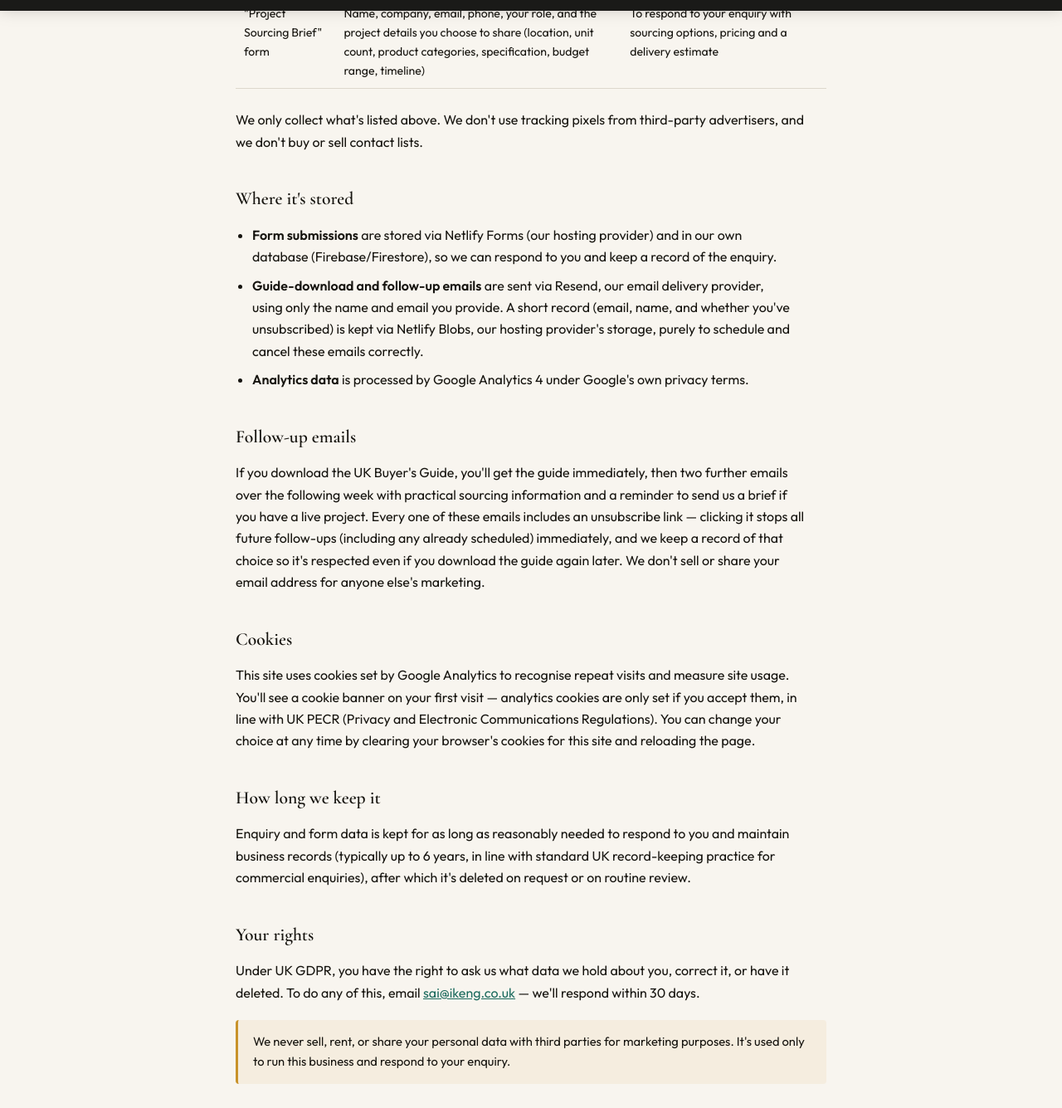
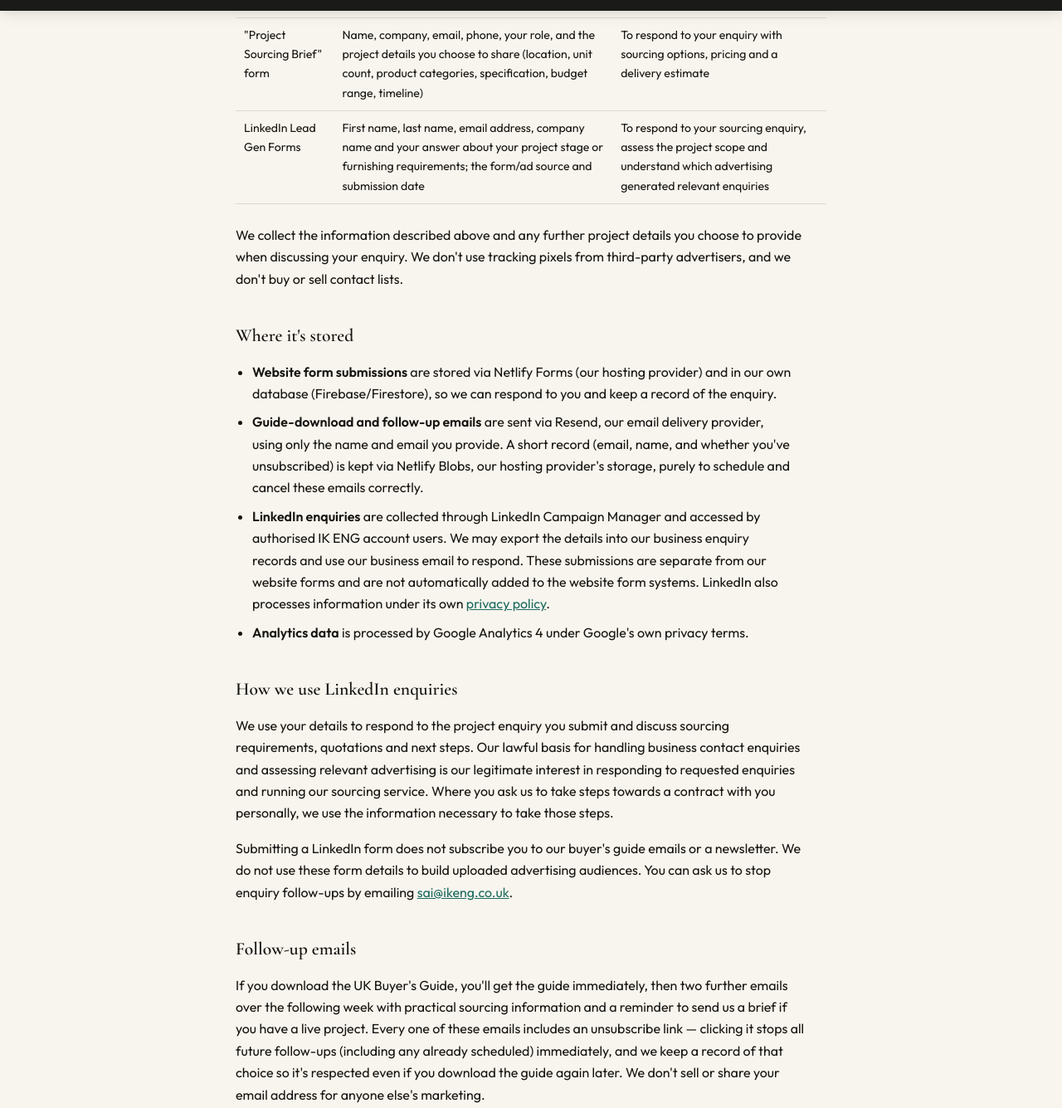
Before and after one commit to saijkp/IK-Arbitrage-SaaS, a website: page ik-v4/privacy.html in a window 1280 px wide. Shown: the part 787-2122 px from the top of the page at 83% size. Drawn offline with nearby package versions, Linux system fonts and the light colour scheme.

Commit message:
Update privacy policy for LinkedIn project enquiry forms

```diff
--- a/ik-v4/privacy.html
+++ b/ik-v4/privacy.html
@@ -6,7 +6,7 @@
 <meta charset="UTF-8">
 <meta name="viewport" content="width=device-width, initial-scale=1.0">
 <title>Privacy Policy | IK ENG</title>
-<meta name="description" content="How IK ENG collects, uses and protects your data — analytics, the sourcing brief and guide download forms, and your rights.">
+<meta name="description" content="How IK ENG collects, uses and protects your data — website enquiries, LinkedIn Lead Gen Forms, analytics and your rights.">
 <link rel="canonical" href="https://ikeng.co.uk/privacy.html">
 <link rel="icon" href="/favicon.ico" sizes="32x32">
 <link rel="icon" type="image/svg+xml" href="/favicon.svg">
@@ -79,10 +79,10 @@ height="0" width="0" style="display:none;visibility:hidden"></iframe></noscript>
   <div class="wrap">
     <p class="kicker">Legal</p>
     <h1>Privacy Policy</h1>
-    <p class="snapshot">Last updated: 2 September 2026 · IK Eng Ltd, 125 Great Clowes Street, Salford, Greater Manchester, M7 1AL</p>
+    <p class="snapshot">Last updated: 24 October 2026 · IK Eng Ltd, 125 Great Clowes Street, Salford, Greater Manchester, M7 1AL</p>
 
     <h2>Who we are</h2>
-    <p>IK Eng Ltd ("IK ENG", "we", "us") operates ikeng.co.uk, a China-sourcing service for UK property developers, architects and builders. This policy explains what data we collect when you use this website, why, and what rights you have over it.</p>
+    <p>IK Eng Ltd ("IK ENG", "we", "us") operates ikeng.co.uk, a China-sourcing service for UK property developers, architects and builders. This policy explains what data we collect when you use this website or submit an enquiry through our LinkedIn Lead Gen Forms, why we use it, and what rights you have over it.</p>
 
     <h2>What we collect</h2>
     <table>
@@ -90,15 +90,21 @@ height="0" width="0" style="display:none;visibility:hidden"></iframe></noscript>
       <tr><td>Site analytics (Google Analytics 4)</td><td>Pages viewed, general location (country/city level), device/browser type, how you arrived at the site, and which links you click (e.g. WhatsApp, "send a brief")</td><td>To understand which pages and content are actually helping visitors, and improve the site</td></tr>
       <tr><td>"UK Buyer's Guide" download form</td><td>Name, email address, company (optional)</td><td>To send you the guide by email, plus two follow-up emails over the following week (see "Follow-up emails" below)</td></tr>
       <tr><td>"Project Sourcing Brief" form</td><td>Name, company, email, phone, your role, and the project details you choose to share (location, unit count, product categories, specification, budget range, timeline)</td><td>To respond to your enquiry with sourcing options, pricing and a delivery estimate</td></tr>
+      <tr><td>LinkedIn Lead Gen Forms</td><td>First name, last name, email address, company name and your answer about your project stage or furnishing requirements; the form/ad source and submission date</td><td>To respond to your sourcing enquiry, assess the project scope and understand which advertising generated relevant enquiries</td></tr>
     </table>
-    <p>We only collect what's listed above. We don't use tracking pixels from third-party advertisers, and we don't buy or sell contact lists.</p>
+    <p>We collect the information described above and any further project details you choose to provide when discussing your enquiry. We don't use tracking pixels from third-party advertisers, and we don't buy or sell contact lists.</p>
 
     <h2>Where it's stored</h2>
     <ul>
-      <li><strong>Form submissions</strong> are stored via Netlify Forms (our hosting provider) and in our own database (Firebase/Firestore), so we can respond to you and keep a record of the enquiry.</li>
+      <li><strong>Website form submissions</strong> are stored via Netlify Forms (our hosting provider) and in our own database (Firebase/Firestore), so we can respond to you and keep a record of the enquiry.</li>
       <li><strong>Guide-download and follow-up emails</strong> are sent via Resend, our email delivery provider, using only the name and email you provide. A short record (email, name, and whether you've unsubscribed) is kept via Netlify Blobs, our hosting provider's storage, purely to schedule and cancel these emails correctly.</li>
+      <li><strong>LinkedIn enquiries</strong> are collected through LinkedIn Campaign Manager and accessed by authorised IK ENG account users. We may export the details into our business enquiry records and use our business email to respond. These submissions are separate from our website forms and are not automatically added to the website form systems. LinkedIn also processes information under its own <a href="https://www.linkedin.com/legal/privacy-policy">privacy policy</a>.</li>
       <li><strong>Analytics data</strong> is processed by Google Analytics 4 under Google's own privacy terms.</li>
     </ul>
+
+    <h2>How we use LinkedIn enquiries</h2>
+    <p>We use your details to respond to the project enquiry you submit and discuss sourcing requirements, quotations and next steps. Our lawful basis for handling business contact enquiries and assessing relevant advertising is our legitimate interest in responding to requested enquiries and running our sourcing service. Where you ask us to take steps towards a contract with you personally, we use the information necessary to take those steps.</p>
+    <p>Submitting a LinkedIn form does not subscribe you to our buyer's guide emails or a newsletter. We do not use these form details to build uploaded advertising audiences. You can ask us to stop enquiry follow-ups by emailing <a href="mailto:sai@ikeng.co.uk">sai@ikeng.co.uk</a>.</p>
 
     <h2>Follow-up emails</h2>
     <p>If you download the UK Buyer's Guide, you'll get the guide immediately, then two further emails over the following week with practical sourcing information and a reminder to send us a brief if you have a live project. Every one of these emails includes an unsubscribe link — clicking it stops all future follow-ups (including any already scheduled) immediately, and we keep a record of that choice so it's respected even if you download the guide again later. We don't sell or share your email address for anyone else's marketing.</p>
@@ -109,8 +115,10 @@ height="0" width="0" style="display:none;visibility:hidden"></iframe></noscript>
     <h2>How long we keep it</h2>
     <p>Enquiry and form data is kept for as long as reasonably needed to respond to you and maintain business records (typically up to 6 years, in line with standard UK record-keeping practice for commercial enquiries), after which it's deleted on request or on routine review.</p>
 
+    <p>The enquiry-retention approach above also applies to LinkedIn enquiry records held by IK ENG. We review whether a record is still needed and remove it when it is no longer required, subject to any legal or business-record obligations. LinkedIn's retention of information on its platform is governed separately by its privacy policy.</p>
+
     <h2>Your rights</h2>
-    <p>Under UK GDPR, you have the right to ask us what data we hold about you, correct it, or have it deleted. To do any of this, email <a href="mailto:sai@ikeng.co.uk">sai@ikeng.co.uk</a> — we'll respond within 30 days.</p>
+    <p>Under UK GDPR, you have the right to ask us what data we hold about you, correct it, or have it deleted. To do any of this, email <a href="mailto:sai@ikeng.co.uk">sai@ikeng.co.uk</a> — we normally respond within one month. Depending on the circumstances, you can also ask us to restrict processing, object to processing based on legitimate interests, or request a portable copy of information. You can complain to the <a href="https://ico.org.uk/make-a-complaint/">Information Commissioner's Office (ICO)</a> if you are unhappy with how we handle your information.</p>
     <div class="note">We never sell, rent, or share your personal data with third parties for marketing purposes. It's used only to run this business and respond to your enquiry.</div>
 
     <h2>Contact</h2>
```
